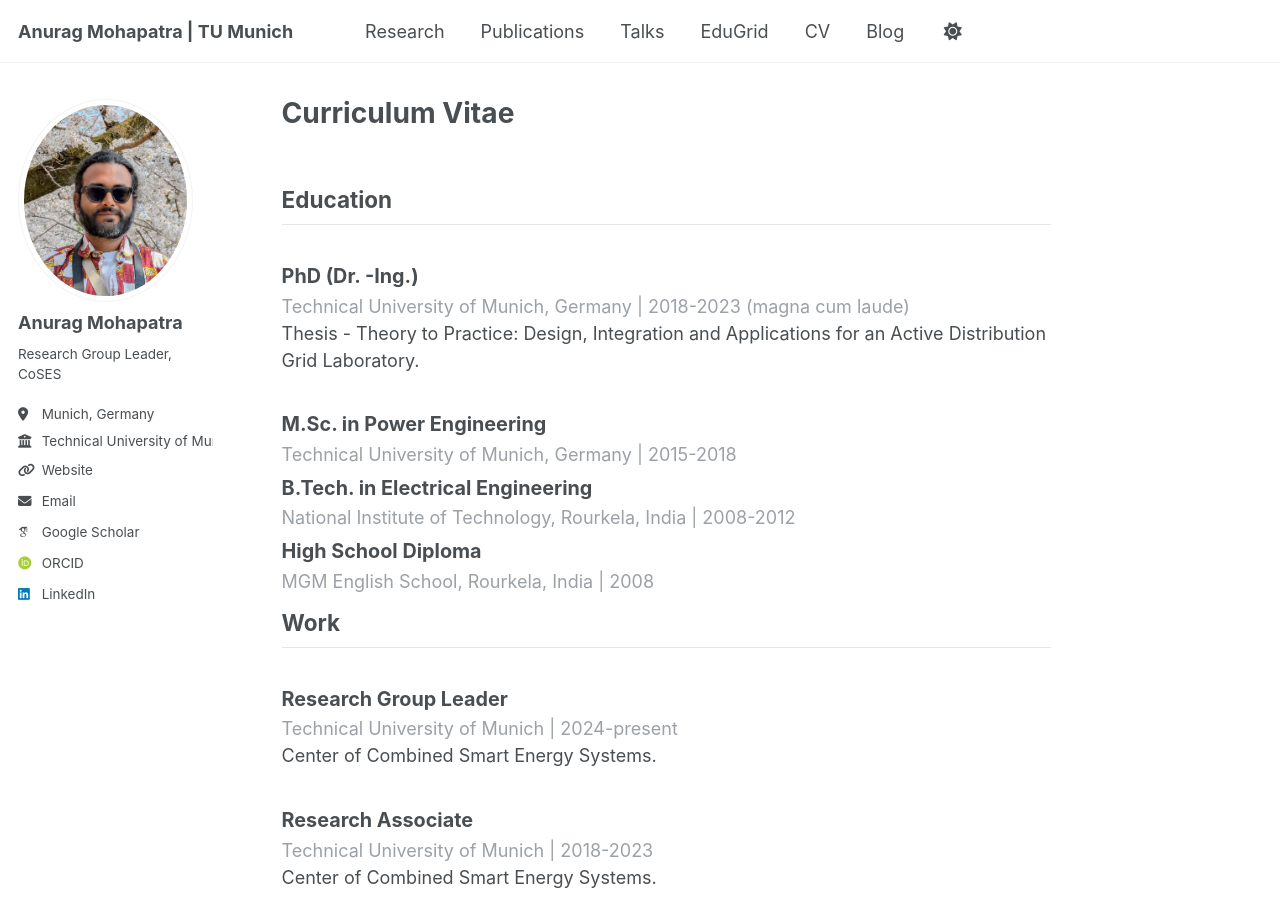
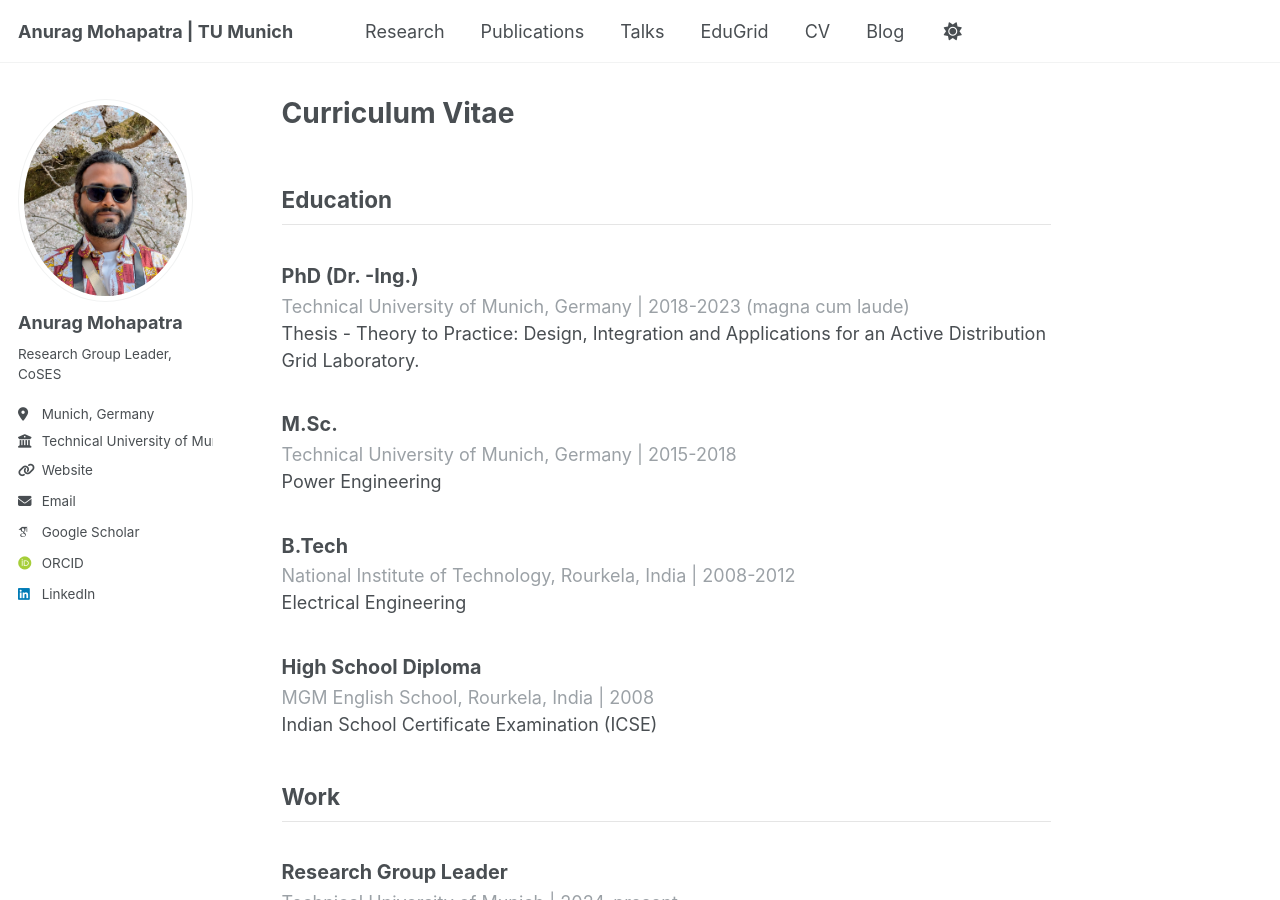
Before and after one commit to anuragmohapatra90/anuragmohapatra90.github.io, a Jekyll site: the page built from _pages/cv.md, in a window 1280 px wide and 900 px high. Built offline with Jekyll 4.4.1, drawn with Linux system fonts in a browser that asks for light colours; some web fonts are replaced; a script that is not in the unit is left out.

Commit message:
CV layout being changed V10

```diff
--- a/_data/cv.json
+++ b/_data/cv.json
@@ -7,22 +7,22 @@
       "summary": "Thesis - Theory to Practice: Design, Integration and Applications for an Active Distribution Grid Laboratory."
     },
     {
-      "degree": "M.Sc. in Power Engineering",
+      "degree": "M.Sc.",
       "uni": "Technical University of Munich, Germany",
       "year": "2015-2018",
-	  "summary": ""
+	  "summary": "Power Engineering"
     },
     {
-      "degree": "B.Tech. in Electrical Engineering",
+      "degree": "B.Tech",
       "uni": "National Institute of Technology, Rourkela, India",
       "year": "2008-2012",
-	  "summary": ""
+	  "summary": "Electrical Engineering"
     },
     {
       "degree": "High School Diploma",
       "uni": "MGM English School, Rourkela, India",
       "year": "2008",
-	  "summary": ""
+	  "summary": "Indian School Certificate Examination (ICSE)"
     }
   ],
   "work": [
@@ -55,12 +55,15 @@
     {
       "title": "Active Distribution Grids",
 	  "comment": "Lecture Course",
-      "year": "2020-present"
+      "year": "2020-present",
+	  "summary": " "
     },
     {
       "title": "Decentralized Energy Systems",
 	  "comment": "Lab Course",
-      "year": "2018-present"
+      "year": "2018-present",
+	  "summary": " "
+
     }
   ],
   "current projects": [
```
